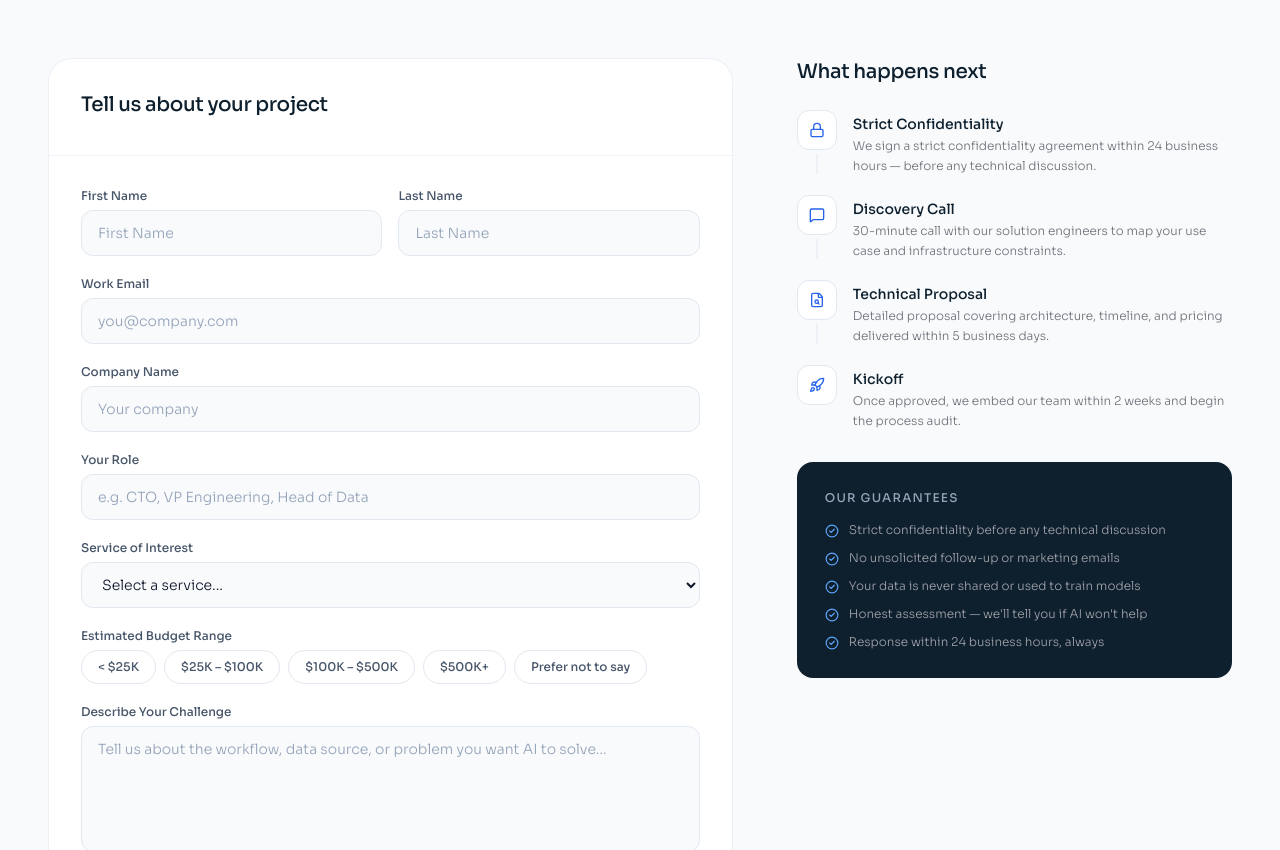
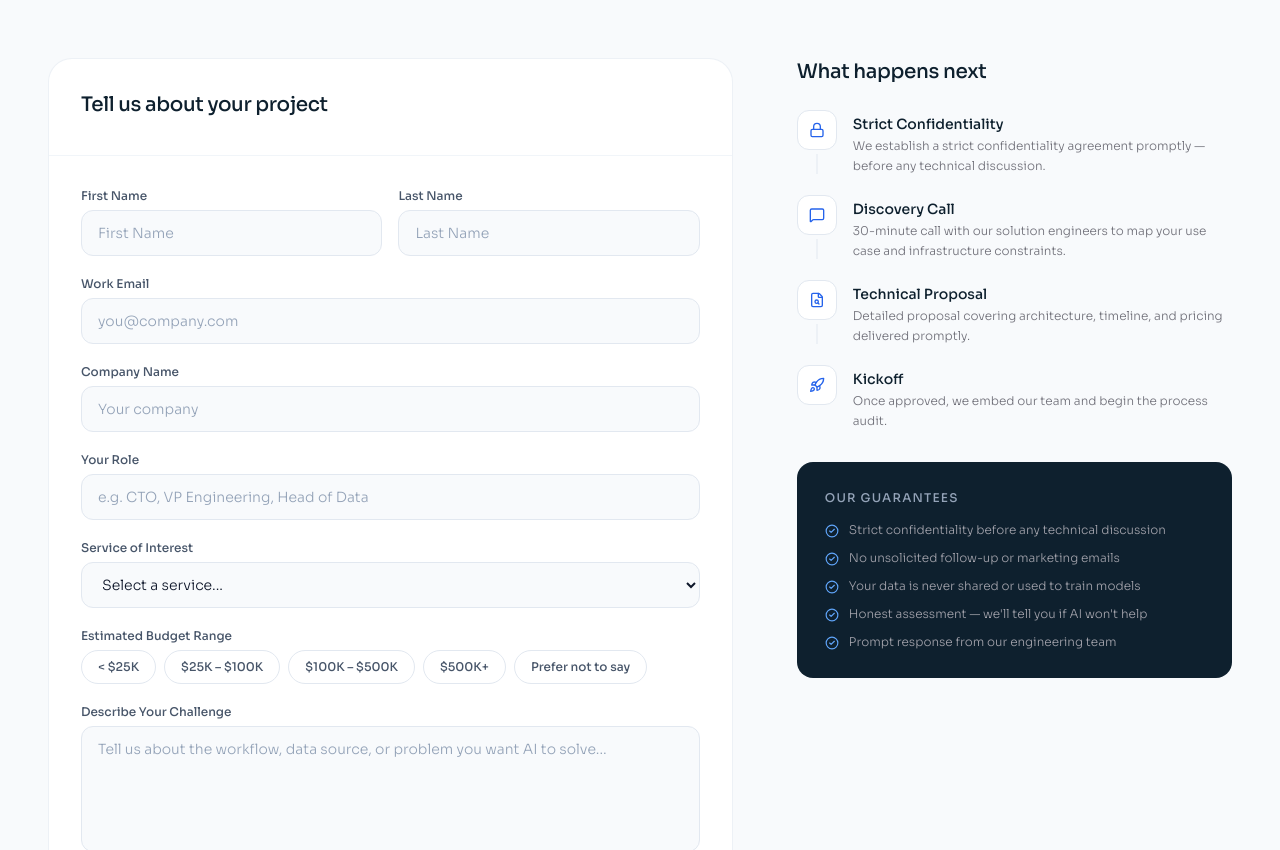
Before and after one commit to munishkdhiman/86bweb, a Next.js app: page /contact in a window 1280 px wide. Shown: the part 400-1250 px from the top of the page. Built offline with nearby package versions, Linux system fonts and the light colour scheme.

Commit message:
feat: replace timeframe constraints with smart language & add AI abstract image to about page

```diff
--- a/src/app/about/page.tsx
+++ b/src/app/about/page.tsx
@@ -161,28 +161,19 @@ export default function AboutPage() {
               </div>
             </div>
 
-            <div className="bg-[#0E202E] rounded-2xl p-8 text-white">
-              <span className="text-xs font-semibold uppercase tracking-widest text-zinc-500">
-                The Alternative to:
-              </span>
-              <ul className="mt-6 space-y-4">
-                {[
-                  'A SaaS company that charges per seat',
-                  'A systems integrator who outsources delivery',
-                  'A consulting firm that produces slide decks',
-                  "A startup selling AI you don't control",
-                  'An offshore development shop with no AI depth',
-                ].map((item) => (
-                  <li key={item} className="flex items-start gap-3 text-sm text-zinc-400">
-                    <span className="w-5 h-5 rounded-full bg-red-500/20 text-red-400 flex items-center justify-center text-xs flex-shrink-0 mt-0.5">
-                      ✕
-                    </span>
-                    {item}
-                  </li>
-                ))}
-              </ul>
-              <div className="border-t border-zinc-800 mt-8 pt-6 text-sm text-zinc-400">
-                We are engineers who build AI systems inside your infrastructure and hand them over.
+            <div className="relative rounded-2xl overflow-hidden shadow-2xl aspect-[4/3] w-full border border-zinc-200">
+              <Image
+                src="/images/enterprise-ai-abstract.png"
+                alt="Abstract AI architecture representing 86b.ai's enterprise engineering"
+                fill
+                className="object-cover hover:scale-105 transition-transform duration-700"
+                sizes="(max-width: 768px) 100vw, 50vw"
+              />
+              <div className="absolute inset-0 bg-gradient-to-t from-[#0E202E] via-transparent to-transparent opacity-90 pointer-events-none" />
+              <div className="absolute bottom-0 left-0 p-8 w-full">
+                <p className="text-white text-lg md:text-xl font-light leading-snug">
+                  We are engineers who build AI systems inside your infrastructure and hand them over.
+                </p>
               </div>
             </div>
           </div>
--- a/src/app/contact/page.tsx
+++ b/src/app/contact/page.tsx
@@ -17,10 +17,10 @@ const servicesList = [
 const budgets = ["< $25K", "$25K – $100K", "$100K – $500K", "$500K+", "Prefer not to say"];
 
 const nextSteps = [
-  { icon: Lock, title: "Strict Confidentiality", desc: "We sign a strict confidentiality agreement within 24 business hours — before any technical discussion." },
+  { icon: Lock, title: "Strict Confidentiality", desc: "We establish a strict confidentiality agreement promptly — before any technical discussion." },
   { icon: MessageSquare, title: "Discovery Call", desc: "30-minute call with our solution engineers to map your use case and infrastructure constraints." },
-  { icon: FileSearch, title: "Technical Proposal", desc: "Detailed proposal covering architecture, timeline, and pricing delivered within 5 business days." },
-  { icon: Rocket, title: "Kickoff", desc: "Once approved, we embed our team within 2 weeks and begin the process audit." },
+  { icon: FileSearch, title: "Technical Proposal", desc: "Detailed proposal covering architecture, timeline, and pricing delivered promptly." },
+  { icon: Rocket, title: "Kickoff", desc: "Once approved, we embed our team and begin the process audit." },
 ];
 
 export default function ContactPage() {
@@ -97,7 +97,7 @@ export default function ContactPage() {
                   <CheckCircle2 className="w-8 h-8 text-blue-600" />
                 </div>
                 <h2 className="text-2xl font-light text-[#0E202E] mb-3">Message received</h2>
-                <p className="text-base text-zinc-500 leading-relaxed max-w-sm mx-auto">We&apos;ll review your request and send a confidentiality agreement within 24 business hours. Check your inbox.</p>
+                <p className="text-base text-zinc-500 leading-relaxed max-w-sm mx-auto">We&apos;ll review your request and send a confidentiality agreement promptly. Check your inbox.</p>
               </div>
             ) : (
               <form onSubmit={handleSubmit} className="bg-white rounded-3xl border border-slate-200/60 overflow-hidden">
@@ -202,7 +202,7 @@ export default function ContactPage() {
                 "No unsolicited follow-up or marketing emails",
                 "Your data is never shared or used to train models",
                 "Honest assessment — we'll tell you if AI won't help",
-                "Response within 24 business hours, always",
+                "Prompt response from our engineering team",
               ].map((g) => (
                 <div key={g} className="flex items-start gap-2.5">
                   <CheckCircle2 className="w-3.5 h-3.5 text-blue-400 flex-shrink-0 mt-0.5" />
--- a/src/app/nda-template/page.tsx
+++ b/src/app/nda-template/page.tsx
@@ -22,7 +22,7 @@ export default function NdaTemplatePage() {
       <section className="py-20">
         <div className="max-w-3xl mx-auto px-6 text-center">
           <p className="text-zinc-500 text-lg leading-relaxed mb-8 max-w-xl mx-auto">
-            We do not share our confidentiality agreement publicly — every agreement is tailored to the specific engagement and jurisdiction. When you submit a contact enquiry, we send a confidentiality agreement within 24 business hours for review and signature before any technical discussion begins.
+            We do not share our confidentiality agreement publicly — every agreement is tailored to the specific engagement and jurisdiction. When you submit a contact enquiry, we promptly send a confidentiality agreement for review and signature before any technical discussion begins.
           </p>
           <Link
             href="/contact"
@@ -32,7 +32,7 @@ export default function NdaTemplatePage() {
             Submit Enquiry &mdash; Receive Confidentiality Agreement
             <ChevronRight className="w-4 h-4" />
           </Link>
-          <p className="text-xs text-zinc-400 mt-6">No commitment required. Confidentiality agreement sent within 24 business hours of your submission.</p>
+          <p className="text-xs text-zinc-400 mt-6">No commitment required. Confidentiality agreement sent promptly after your submission.</p>
         </div>
       </section>
       <Footer />
--- a/src/app/services/[slug]/ServiceDetailClient.tsx
+++ b/src/app/services/[slug]/ServiceDetailClient.tsx
@@ -125,7 +125,7 @@ export default function ServiceDetailClient({ svc }: Props) {
               <div className="absolute -top-20 -right-20 w-64 h-64 bg-[#29B6F6]/20 blur-[80px] pointer-events-none" />
               <h3 className="font-light text-2xl mb-4 text-white">Start Your Project</h3>
               <p className="text-white/70 text-base mb-10 leading-relaxed">
-                Share your requirements and we&apos;ll put together a tailored deployment plan within 24 hours.
+                Share your requirements and we&apos;ll put together a tailored deployment plan.
               </p>
               <Link
                 href="/contact"
@@ -134,7 +134,7 @@ export default function ServiceDetailClient({ svc }: Props) {
                 Get in Touch
               </Link>
               <div className="mt-8 space-y-4">
-                {['No commitment required', 'Response within 24h'].map((t) => (
+                {['No commitment required', 'Prompt response'].map((t) => (
                   <div key={t} className="flex items-center gap-3 text-sm text-white/60 font-medium">
                     <span className="w-2 h-2 rounded-full bg-[#29B6F6] shadow-[0_0_8px_rgba(41,182,246,0.8)]" />
                     {t}
--- a/src/components/ServiceModal.tsx
+++ b/src/components/ServiceModal.tsx
@@ -364,7 +364,7 @@ function FormContent({ service, compact = false }: { service: ModalService; comp
       </form>
 
       <div className="border-t border-white/10 pt-4 space-y-2 mt-1">
-        {['Strict confidentiality', 'No commitment required', 'Response within 24h'].map((t) => (
+        {['Strict confidentiality', 'No commitment required', 'Prompt response'].map((t) => (
           <div key={t} className="flex items-center gap-2 text-xs text-zinc-400 font-light">
             <span className="w-1.5 h-1.5 rounded-full bg-[#29B6F6]/60 flex-shrink-0" />
             {t}
```
Also changed, not shown: 1 other file (tests, documents, lock files or other folders).
